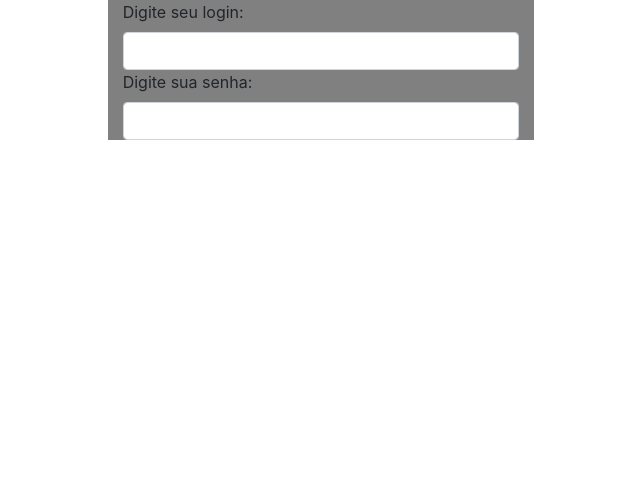
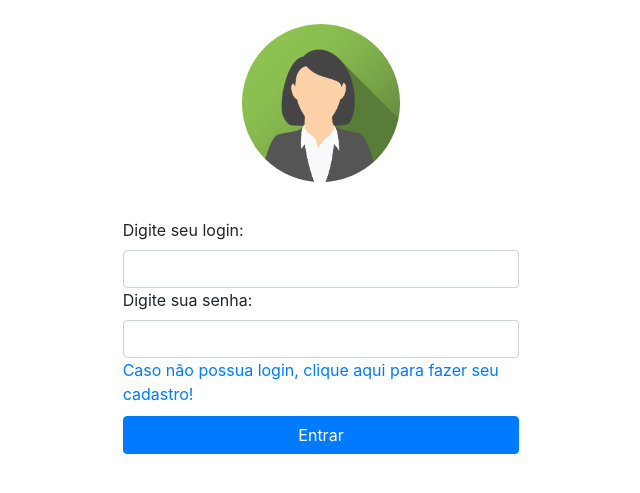
Before and after one commit to fellipebs/sistema_importacao_fellipe, a PHP site: page / in a window 1280 px wide. Shown: the top 493 px of the page, without its empty margins (319-959 px from the left). Run offline with PHP 8.4, Linux system fonts and the light colour scheme; some libraries are stand-ins or nearby versions.

Commit message:
Adicionando front end da pagina de login

```diff
--- /dev/null
+++ b/GeraBancoDados.sql
@@ -0,0 +1,5 @@
+
+
+
+CREATE DATABASE sistema_importacao;
+USE sistema_importacao;
--- /dev/null
+++ b/css_principal/style.css
@@ -0,0 +1,12 @@
+#btnEntra{
+    margin-top: 10px;
+    width: 100%;
+}
+
+#imgAvatar{
+    width: 40%;
+    border-radius: 50%;
+    text-align: center;
+    margin: 24px 0 12px 0;
+    position: relative;
+}
--- a/index.php
+++ b/index.php
@@ -11,20 +11,56 @@
     <script src="node_modules/jquery/dist/jquery.min.js"></script>
     <script src="bootstrap-4.6.0-dist/js/bootstrap.min.js"></script>
 
+    <!-- CSS da página feito por mim! -->
+    <link rel="stylesheet" href="css_principal/style.css">
+
     <title>Login!</title>
   </head>
   <body>
     <div class='container-fluid'>
+    <form action=''>
         <div class='row'>
             <div class='col-md-4'></div>
-            <div class='col-md-4' style='background-color: grey;'>
+            <div class='col-md-4'>
+                <center><img src='img/avatar.png' id='imgAvatar'></center>
+                <br>
                 <label>Digite seu login:</label>
-                <input type='text' name='login' class='form-control'>
+                <input type='text' name='login' id='login' class='form-control' required>
                 <label>Digite sua senha:</label>
-                <input type='password' name='login' class='form-control'>
+                <input type='password' name='senha' id='senha' class='form-control' required>
+                <a href='' data-toggle="modal" data-target="#myModal">Caso não possua login, clique aqui para fazer seu cadastro!</a>
+                <button class='btn btn-primary' id='btnEntra'>Entrar</button>
             </div>
-            <div class='col-md-4'></div>
         </div>
+        </form>
     </div>
   </body>
 </html>
+
+
+<div class="modal fade" id="myModal" role="dialog">
+    <div class="modal-dialog">
+      <!-- Modal content-->
+      <div class="modal-content">
+        <div class="modal-header">
+          <h4 class="modal-title">Cadastro de usuário</h4>
+          <button type="button" class="close" data-dismiss="modal">&times;</button>
+        </div>
+        <div class="modal-body">
+        <label>Digite seu nome:</label>
+        <input type='text' name='nomeCad' id='nomeCad' class='form-control' required>
+        <label>Digite seu login:</label>
+        <input type='text' name='loginCad' id='loginCad' class='form-control' required>
+        <label>Digite sua senha:</label>
+        <input type='password' name='senhaCad' id='senhaCad' class='form-control' required>
+        <label>Confirme sua senha:</label>
+        <input type='password' name='senhaCadConfirma' id='senhaCadConfirma' class='form-control' required>
+        <label>Caso deseje uma foto de perfil, basta anexa-la:</label>
+        <input type='file' accept='.png, .jpg'>
+        </div>
+        <div class="modal-footer">
+          <button type="button" class="btn btn-success btn-block ml-1" id='btnConfirmar'>Confirmar</button>
+        </div>
+      </div>
+    </div>
+  </div>
```
Also changed, not shown: funcoes/global.php (added), img/avatar.png (added).
